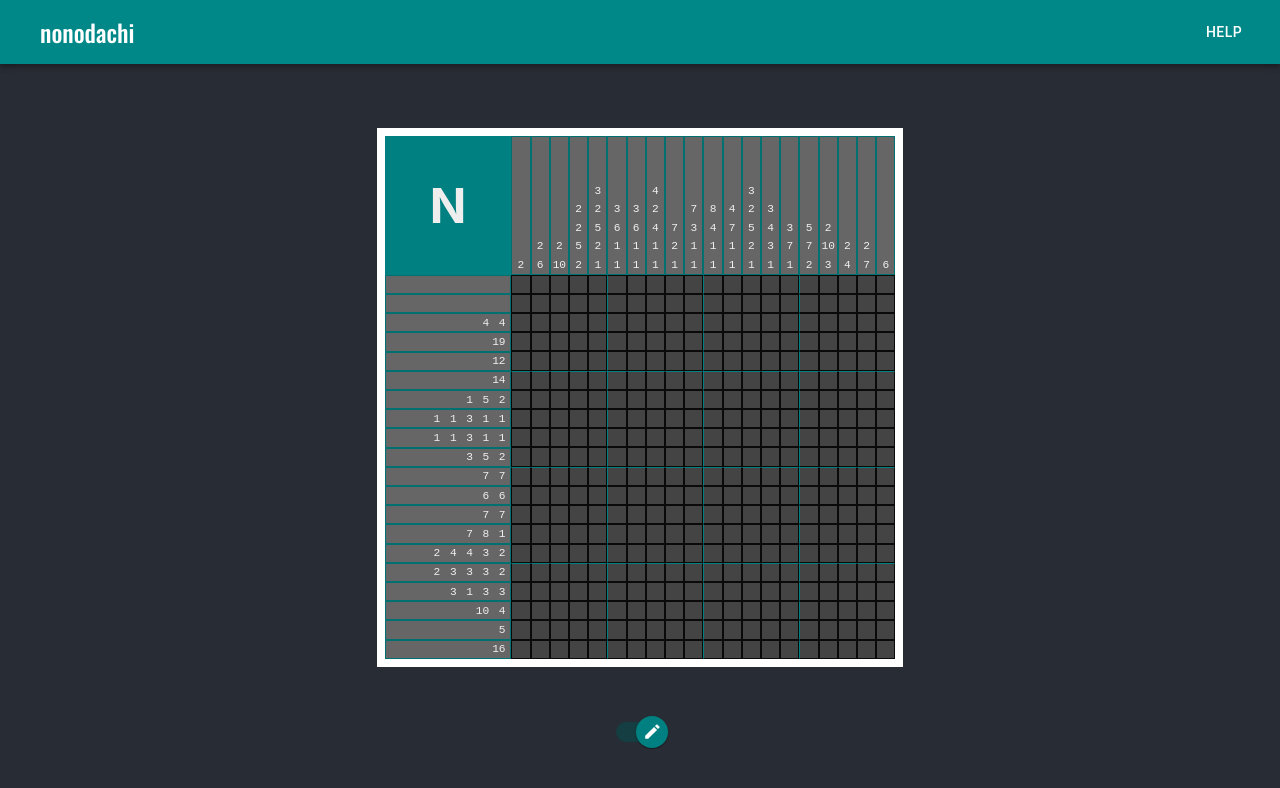
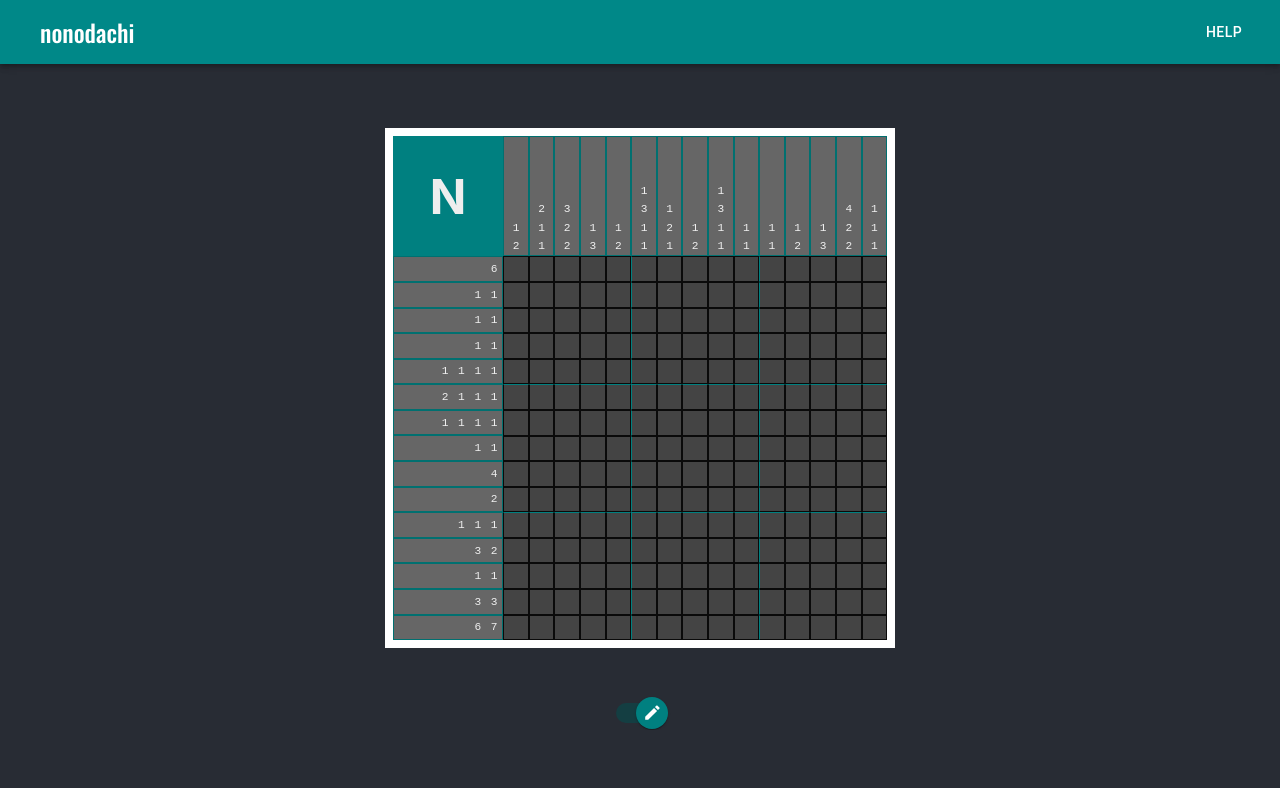
Before and after one commit to FelicianoG/nonogramsdasu, a React (Create React App) app: page / in a window 1280 px wide. Shown: the top 788 px of the page. Built offline with nearby package versions, Linux system fonts and the light colour scheme.

Commit message:
added mousedrag functionality and cross functionality

```diff
--- a/src/App.css
+++ b/src/App.css
@@ -43,6 +43,7 @@ body {
   box-sizing: border-box;
   text-align: center;
 }
+
 .row {
   border: #007070 0.1px solid;
   height: 100%;
--- a/src/App.js
+++ b/src/App.js
@@ -3,11 +3,11 @@ import Description from "./components/Description";
 import Logic from "./components/Logic";
 import MyAppBar from "./components/MyAppBar";
 import { createTheme, ThemeProvider } from "@mui/material/styles";
-import { dog as test } from "./NonogramTest";
 import { createPortal } from "react-dom";
 import { useState } from "react";
 import HelpModal from "./components/HelpModal";
 import Switch from "./components/Switch";
+import { kirby as test } from "./NonogramTest";
 
 const theme = createTheme({ palette: { primary: { main: "#088" } } });
 
--- a/src/NonogramTest.js
+++ b/src/NonogramTest.js
@@ -898,3 +898,260 @@ export const treasure = [
     true,
   ],
 ];
+export const kirby = [
+  [
+    false,
+    false,
+    false,
+    false,
+    false,
+    true,
+    true,
+    true,
+    true,
+    true,
+    true,
+    false,
+    false,
+    false,
+    false,
+  ],
+  [
+    false,
+    false,
+    false,
+    false,
+    true,
+    false,
+    false,
+    false,
+    false,
+    false,
+    false,
+    true,
+    false,
+    false,
+    false,
+  ],
+  [
+    false,
+    false,
+    false,
+    true,
+    false,
+    false,
+    false,
+    false,
+    false,
+    false,
+    false,
+    false,
+    true,
+    false,
+    false,
+  ],
+  [
+    false,
+    false,
+    true,
+    false,
+    false,
+    false,
+    false,
+    false,
+    false,
+    false,
+    false,
+    false,
+    false,
+    true,
+    false,
+  ],
+  [
+    false,
+    false,
+    true,
+    false,
+    false,
+    true,
+    false,
+    false,
+    true,
+    false,
+    false,
+    false,
+    false,
+    true,
+    false,
+  ],
+  [
+    false,
+    true,
+    true,
+    false,
+    false,
+    true,
+    false,
+    false,
+    true,
+    false,
+    false,
+    false,
+    false,
+    true,
+    false,
+  ],
+  [
+    false,
+    true,
+    false,
+    false,
+    false,
+    true,
+    false,
+    false,
+    true,
+    false,
+    false,
+    false,
+    false,
+    true,
+    false,
+  ],
+  [
+    true,
+    false,
+    false,
+    false,
+    false,
+    false,
+    false,
+    false,
+    false,
+    false,
+    false,
+    false,
+    false,
+    false,
+    true,
+  ],
+  [
+    false,
+    false,
+    false,
+    false,
+    false,
+    true,
+    true,
+    true,
+    true,
+    false,
+    false,
+    false,
+    false,
+    false,
+    false,
+  ],
+  [
+    false,
+    false,
+    false,
+    false,
+    false,
+    false,
+    true,
+    true,
+    false,
+    false,
+    false,
+    false,
+    false,
+    false,
+    false,
+  ],
+  [
+    true,
+    false,
+    true,
+    false,
+    false,
+    false,
+    false,
+    false,
+    false,
+    false,
+    false,
+    false,
+    false,
+    true,
+    false,
+  ],
+  [
+    true,
+    true,
+    true,
+    false,
+    false,
+    false,
+    false,
+    false,
+    false,
+    false,
+    false,
+    false,
+    false,
+    true,
+    true,
+  ],
+  [
+    false,
+    false,
+    false,
+    true,
+    false,
+    false,
+    false,
+    false,
+    false,
+    false,
+    false,
+    false,
+    true,
+    false,
+    false,
+  ],
+  [
+    false,
+    false,
+    true,
+    true,
+    true,
+    false,
+    false,
+    false,
+    false,
+    false,
+    false,
+    true,
+    true,
+    true,
+    false,
+  ],
+  [
+    false,
+    true,
+    true,
+    true,
+    true,
+    true,
+    true,
+    false,
+    true,
+    true,
+    true,
+    true,
+    true,
+    true,
+    true,
+  ],
+];
--- a/src/components/Description.jsx
+++ b/src/components/Description.jsx
@@ -8,7 +8,9 @@ export default function Description({
   winBoard,
   size = 200,
   board,
-  handleBoard,
+  crosses,
+  handleBoardClick,
+  handleBoardDrag,
   rowNum,
   columnNum,
 }) {
@@ -20,6 +22,9 @@ export default function Description({
         {/* <RulesDisplay size={size} win={win} /> */}
         {/* reemplazar esto de abajo!!! */}
         <h6
+          onClick={() => {
+            console.log(board);
+          }}
           style={{
             fontSize: "3rem",
             margin: "0",
@@ -51,7 +56,9 @@ export default function Description({
         />
         <Grid
           board={board}
-          handleBoard={handleBoard}
+          crosses={crosses}
+          handleBoardClick={handleBoardClick}
+          handleBoardDrag={handleBoardDrag}
           size={size}
           winBoard={winBoard}
           rowNum={rowNum}
--- a/src/components/Grid.jsx
+++ b/src/components/Grid.jsx
@@ -1,6 +1,13 @@
 import Square from "./Square";
 
-export default function Grid({ size = 200, rowNum = 3, board, handleBoard }) {
+export default function Grid({
+  size = 200,
+  rowNum = 3,
+  board,
+  crosses,
+  handleBoardClick,
+  handleBoardDrag,
+}) {
   return (
     <>
       <div className="grid">
@@ -17,8 +24,10 @@ export default function Grid({ size = 200, rowNum = 3, board, handleBoard }) {
                     top={i % 5 === 0 && i !== 0}
                     left={j % 5 === 0 && j !== 0}
                     column={j}
-                    handleBoard={handleBoard}
+                    handleBoardClick={handleBoardClick}
+                    handleBoardDrag={handleBoardDrag}
                     marked={board[i][j]}
+                    crossed={crosses[i][j]}
                   />
                 );
               })}
--- a/src/components/Logic.jsx
+++ b/src/components/Logic.jsx
@@ -1,4 +1,4 @@
-import { cloneElement, useState } from "react";
+import { cloneElement, useState, useEffect } from "react";
 import arrDenester from "../utils";
 import Switch from "./Switch";
 
@@ -15,28 +15,73 @@ export default function Logic({ children, winBoard }) {
   }
 
   const [board, setBoard] = useState(dimension);
-  console.log(board);
+  const [crosses, setCrosses] = useState(dimension);
+
+  // console.log(board);
   const win = JSON.stringify(board) === JSON.stringify(winBoard);
 
-  let [temp, setTemp] = useState(true);
-  document.addEventListener("keydown", (e) => {
-    if (e.key === "e") {
-      setTemp(false);
-    } else if (e.key === "d") {
-      setTemp(true);
+  const [temp, setTemp] = useState(true);
+  const [tempCross, setTempCross] = useState(true);
+  const [cross, setCross] = useState(false);
+
+  function handleBoardClick(row, column, e) {
+    setTemp(!e.target.classList.contains("marked"));
+    setTempCross(!e.target.classList.contains("crossed"));
+    if (cross && !e.target.classList.contains("marked")) {
+      setCrosses((prev) => {
+        const arr = arrDenester(prev);
+        arr[row][column] = !prev[row][column];
+        return arrDenester([...arr]);
+      });
+    } else if (!cross && !e.target.classList.contains("crossed")) {
+      setBoard((prev) => {
+        const arr = arrDenester(prev);
+        arr[row][column] = !prev[row][column];
+        return arrDenester([...arr]);
+      });
     }
-  });
+  }
 
-  function handleBoard(row, column) {
-    setBoard((prev) => {
-      const arr = arrDenester(prev);
-      arr[row][column] = temp;
-      return arrDenester([...arr]);
-    });
+  function handleBoardDrag(row, column, e) {
+    if (cross && !e.target.classList.contains("marked")) {
+      if (e) {
+        if (e.buttons === 1) {
+          setCrosses((prev) => {
+            const arr = arrDenester(prev);
+            arr[row][column] = tempCross;
+            return arrDenester([...arr]);
+          });
+        }
+      } else {
+        setCrosses((prev) => {
+          const arr = arrDenester(prev);
+          arr[row][column] = tempCross;
+          return arrDenester([...arr]);
+        });
+      }
+    } else if (!cross && !e.target.classList.contains("crossed")) {
+      if (e) {
+        if (e.buttons === 1) {
+          setBoard((prev) => {
+            const arr = arrDenester(prev);
+            arr[row][column] = temp;
+            return arrDenester([...arr]);
+          });
+        }
+      } else {
+        setBoard((prev) => {
+          const arr = arrDenester(prev);
+          arr[row][column] = temp;
+          return arrDenester([...arr]);
+        });
+      }
+    }
   }
   const element = cloneElement(children, {
-    handleBoard,
+    handleBoardClick,
+    handleBoardDrag,
     board,
+    crosses,
     rowNum,
     columnNum,
     winBoard,
@@ -44,7 +89,8 @@ export default function Logic({ children, winBoard }) {
   });
   return (
     <>
-      {element} <Switch handleClick={setTemp} />
+      {element}
+      <Switch setCross={setCross} />
     </>
   );
 }
--- a/src/components/Square.jsx
+++ b/src/components/Square.jsx
@@ -1,7 +1,18 @@
+import logo from "../logo.svg";
+import cross from "../cross.svg";
+
+const CROSSED = {
+  backgroundImage: `url(${logo})`,
+  backgroundRepeat: "no-repeat",
+  backgroundPosition: "center",
+};
+
 export default function Square({
   marked,
+  crossed,
   column,
-  handleBoard,
+  handleBoardClick,
+  handleBoardDrag,
   row,
   top,
   right,
@@ -10,10 +21,14 @@ export default function Square({
 }) {
   return (
     <div
-      onClick={() => handleBoard(row, column)}
+      onMouseEnter={(e) => handleBoardDrag(row, column, e)}
+      onMouseDown={(e) => handleBoardClick(row, column, e)}
       className={`square${marked ? " marked" : ""}${top ? " top" : ""}${
         bottom ? " bot" : ""
-      }${left ? " left" : ""}${right ? " right" : ""}`}
+      }${left ? " left" : ""}${right ? " right" : ""}${
+        crossed ? " crossed" : ""
+      }`}
+      style={crossed ? CROSSED : null}
     ></div>
   );
 }
--- a/src/components/Switch.jsx
+++ b/src/components/Switch.jsx
@@ -51,12 +51,12 @@ const MaterialUISwitch = styled(Switch)(({ theme }) => ({
   },
 }));
 
-export default function CustomizedSwitches({ handleClick }) {
+export default function CustomizedSwitches({ setCross }) {
   return (
     <FormGroup>
       <MaterialUISwitch
         onClick={() => {
-          handleClick((prev) => !prev);
+          setCross((prev) => !prev);
         }}
         sx={{ m: 6 }}
         defaultChecked
```
Also changed, not shown: src/cross.svg (added), src/logo.svg.
